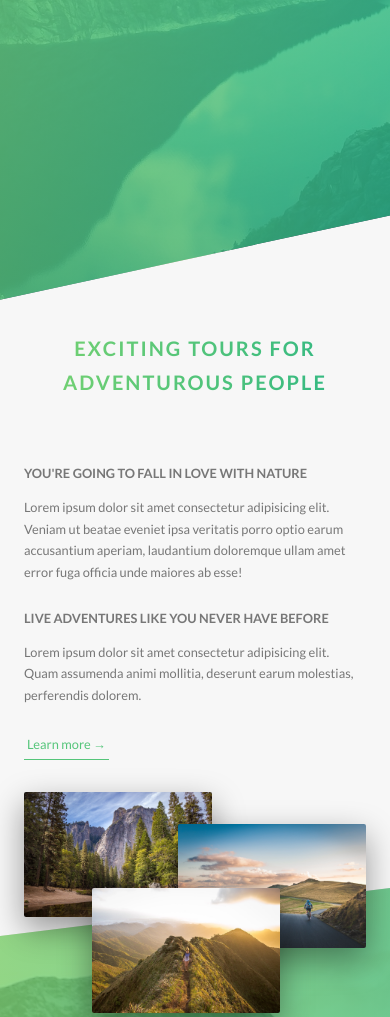
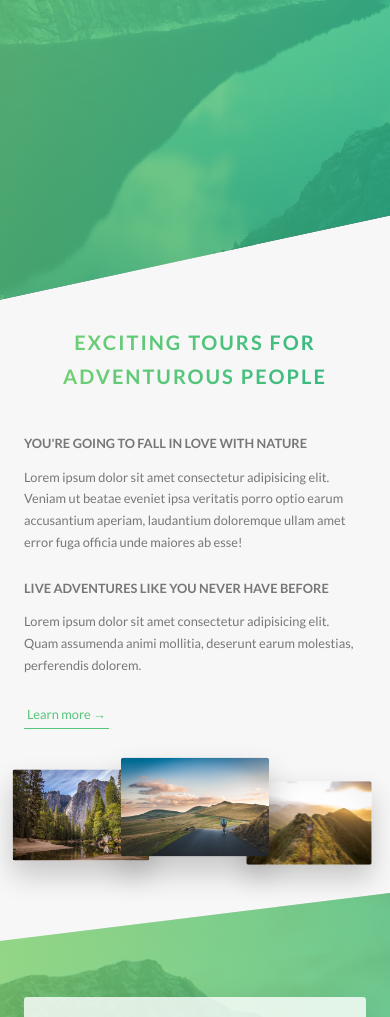
Before and after one commit to bryan5/natours, a website: page index.html in a window 390 px wide. Shown: the part 502-1519 px from the top of the page. Drawn offline with Linux system fonts and the light colour scheme.

Commit message:
Add responsiveness to feature section and image collage

```diff
--- a/sass/base/_utilities.scss
+++ b/sass/base/_utilities.scss
@@ -1,8 +1,20 @@
 .u-center-text { text-align: center !important; }
 
 .u-margin-bottom-small { margin-bottom: 1.5rem !important; }
-.u-margin-bottom-medium { margin-bottom: 4rem !important; }
-.u-margin-bottom-big { margin-bottom: 8rem !important; }
+.u-margin-bottom-medium {
+  margin-bottom: 4rem !important;
+
+  @include respond(tab-port) {
+    margin-bottom: 3rem !important;
+  }
+}
+.u-margin-bottom-big {
+  margin-bottom: 8rem !important;
+
+  @include respond(tab-port) {
+    margin-bottom: 5rem !important;
+  }
+}
 
 .u-margin-top-big { margin-top: 8rem !important; }
 .u-margin-top-huge { margin-top: 10rem !important; }
--- a/sass/components/_composition.scss
+++ b/sass/components/_composition.scss
@@ -10,19 +10,43 @@
     transition: all .2s;
     outline-offset: 2rem;
 
+    @include respond(tab-port) {
+      float: left;
+      position: relative;
+      width: 33.333333%;
+      box-shadow: 0 1.5rem 3rem rgba($color-black, .2);
+    }
+
     &--p1 {
       left: 0;
       top: -2rem;
+
+      @include respond(tab-port) {
+        top: 0;
+        transform: scale(1.2);
+      }
     }
 
     &--p2 {
       right: 0;
       top: 2rem;
+
+      @include respond(tab-port) {
+        top: -1rem;
+        transform: scale(1.3);
+        z-index: 100;
+      }
     }
 
     &--p3 {
       left: 20%;
       top: 10rem;
+
+      @include respond(tab-port) {
+        top: 1rem;
+        left: 0;
+        transform: scale(1.1);
+      }
     }
 
     &:hover {
--- a/sass/components/_feature-box.scss
+++ b/sass/components/_feature-box.scss
@@ -7,6 +7,10 @@
   box-shadow: 0 1.5rem 4rem rgba($color-black, .15);
   transition: transform .3s;
 
+  @include respond(tab-port) {
+    padding: 2rem;
+  }
+
   &__icon {
     font-size: 6rem;
     margin-bottom: .5rem;
@@ -15,6 +19,10 @@
     background-clip: text;
     -webkit-background-clip: text;
     color: transparent;
+
+    @include respond(tab-port) {
+      margin-bottom: 0;
+    }
   }
 
   &:hover {
--- a/sass/layout/_footer.scss
+++ b/sass/layout/_footer.scss
@@ -11,6 +11,10 @@
   &__logo-box {
     text-align: center;
     margin-bottom: 8rem;
+
+    @include respond(tab-port) {
+      margin-bottom: 6rem;
+    }
   }
 
   &__logo {
--- a/sass/pages/_home.scss
+++ b/sass/pages/_home.scss
@@ -2,6 +2,11 @@
   background-color: $color-grey-light-1;
   padding: 25rem 0;
   margin-top: -20vh;
+
+  @include respond(tab-port) {
+    padding: 20rem 0;
+    margin-top: -16vh;
+  }
 }
 
 .section-features {
@@ -18,22 +23,38 @@
   & > * {
     transform: skewY(7deg);
   }
+
+  @include respond(tab-port) {
+    padding: 10rem 0;
+  }
 }
 
 .section-tours {
   margin-top: -12rem;
   background-color: $color-grey-light-1;
   padding: 25rem 0 15rem 0;
+
+  @include respond(tab-port) {
+    padding: 20rem 0 10rem 0;
+  }
 }
 
 .section-stories {
   padding: 15rem 0;
   position: relative;
+
+  @include respond(tab-port) {
+    padding: 10rem 0;
+  }
 }
 
 .section-book {
   padding: 15rem;
   background-image: linear-gradient(to right bottom, $color-primary-light, $color-primary-dark);
+
+  @include respond(tab-port) {
+    padding: 10rem 0;
+  }
 }
 
 .book {
```
Also changed, not shown: css/style.css, sass/main.scss (line endings or trailing spaces).
